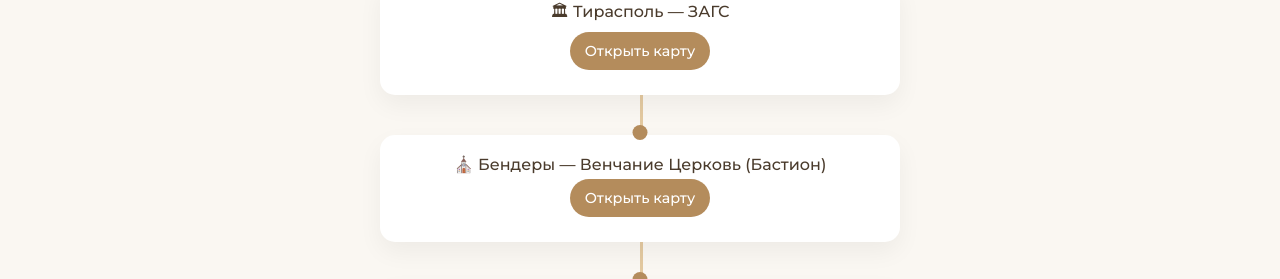
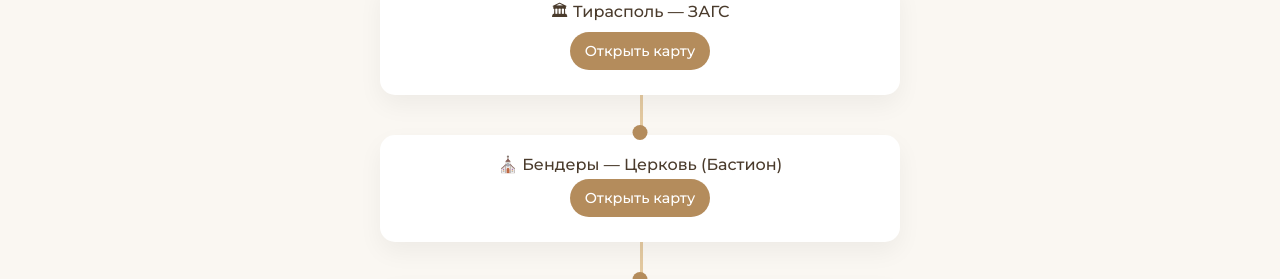
Before and after one commit to Muneis/Wedding-2026-Nicolae-Ecaterina.html, a plain HTML site: page index.html in a window 1280 px wide. Shown: the part 1409-1688 px from the top of the page. Drawn offline with nearby package versions, Linux system fonts and the light colour scheme.

Commit message:
Update index.html

```diff
--- a/index.html
+++ b/index.html
@@ -78,7 +78,7 @@ button:hover{background:#9b6e42}
 <div class="timeline">
 <div class="step">🏠 Выкуп невесты<br><div class="map-links"><a href="https://maps.google.com/?q=46.8403,29.6433" target="_blank">Открыть карту</a></div></div>
 <div class="step">🏛 Тирасполь — ЗАГС<br><div class="map-links"><a href="https://maps.google.com/?q=46.8406,29.6291" target="_blank">Открыть карту</a></div></div>
-<div class="step">⛪ Бендеры — Венчание Церковь (Бастион)<br><div class="map-links"><a href="https://maps.google.com/?q=46.8304,29.4711" target="_blank">Открыть карту</a></div></div>
+<div class="step">⛪ Бендеры — Церковь (Бастион)<br><div class="map-links"><a href="https://maps.google.com/?q=46.8304,29.4711" target="_blank">Открыть карту</a></div></div>
 <div class="step">🍽 Бендеры — Ресторан Бастион<br><div class="map-links"><a href="https://maps.google.com/?q=46.8306,29.4715" target="_blank">Открыть карту</a></div></div>
 </div>
 </section>
```
